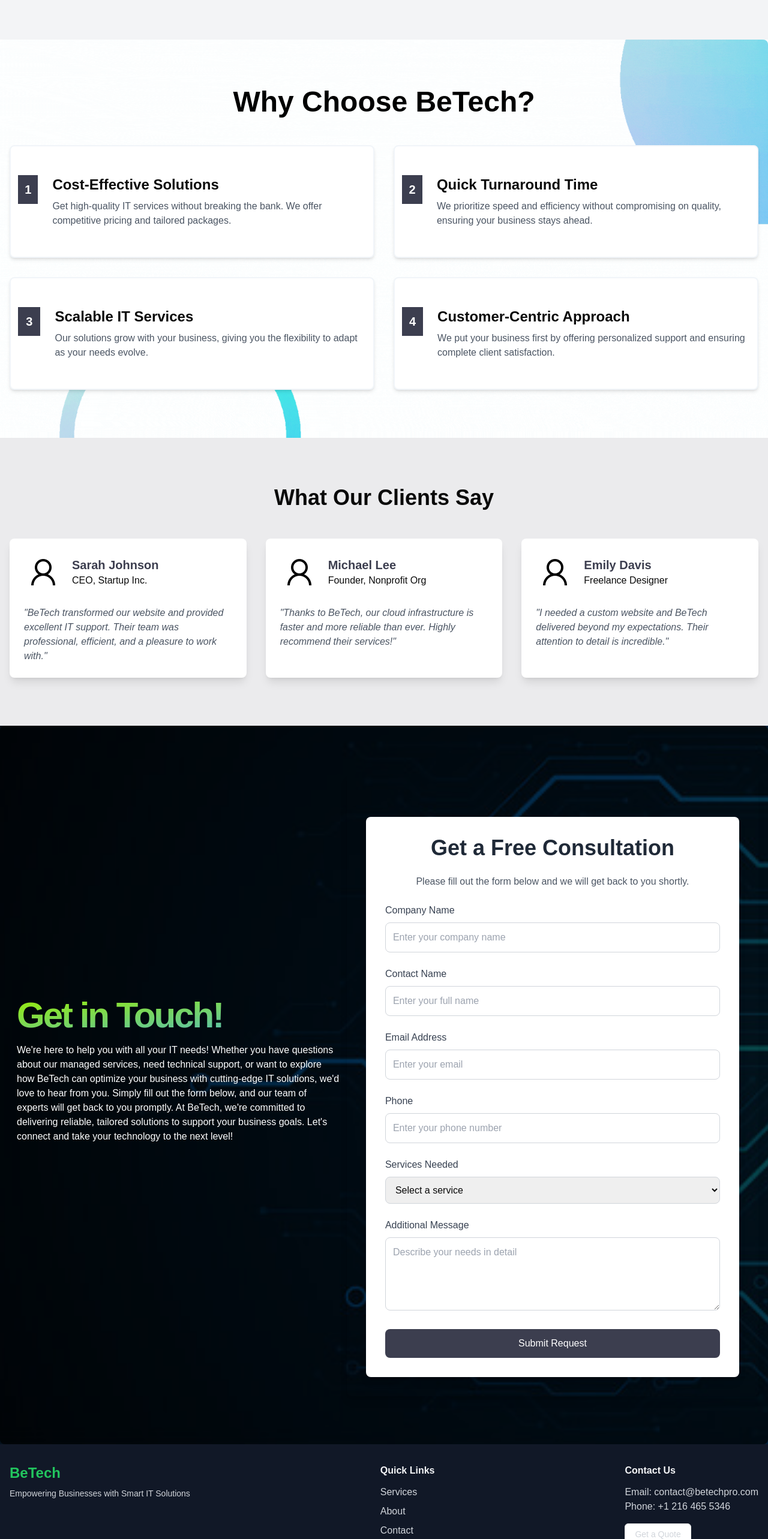
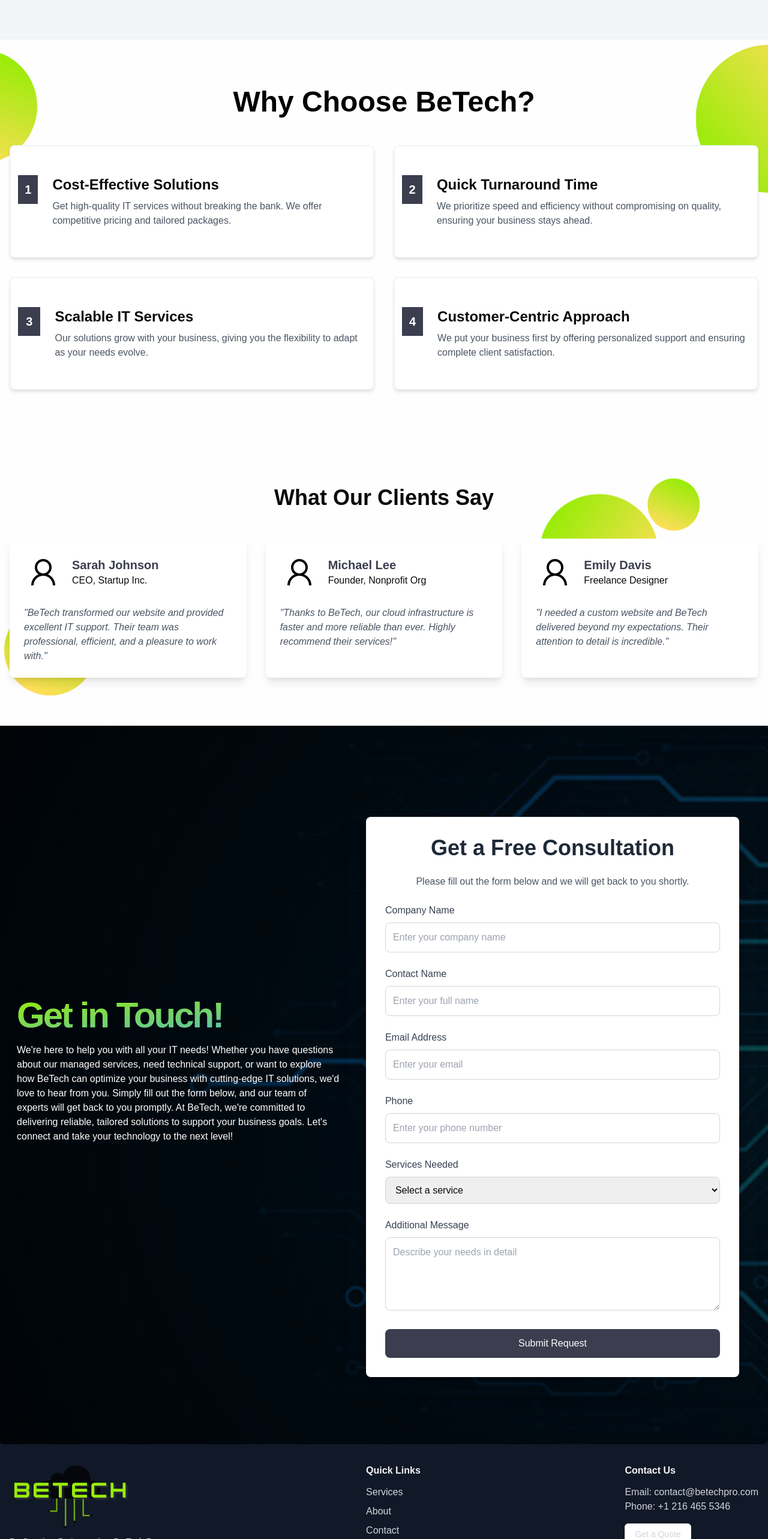
Before and after one commit to BronzeMik/betechpro, a Next.js app: page / in a window 1280 px wide. Shown: the part 1280-3846 px from the top of the page at 60% size. Built offline with nearby package versions, Linux system fonts and the light colour scheme.

Commit message:
update image

```diff
--- a/components/Footer.jsx
+++ b/components/Footer.jsx
@@ -1,5 +1,6 @@
-import Link from 'next/link';
+import Link from "next/link";
 import { Button } from "@/components/ui/button";
+import Image from "next/image";
 
 export default function Footer() {
   return (
@@ -9,8 +10,17 @@
         <div className="flex flex-col md:flex-row justify-between items-center md:items-start">
           {/* Logo and Slogan */}
           <div className="mb-6 md:mb-0">
-            <h1 className="text-2xl font-bold text-green-500">BeTech</h1>
-            <p className="mt-2 text-sm">Empowering Businesses with Smart IT Solutions</p>
+            <Link href="/">
+              <Image
+                src="/BeTech_logo.svg"
+                alt="BeTech"
+                width={200}
+                height={80}
+              />
+            </Link>
+            <p className="mt-2 text-sm">
+              Be Creative. Be Innovative. Be Tech Pro.
+            </p>
           </div>
 
           {/* Quick Links */}
@@ -38,8 +48,21 @@
           {/* Contact Information */}
           <div>
             <h2 className="font-semibold text-gray-100 mb-3">Contact Us</h2>
-            <p>Email: <a href="mailto:contact@betechpro.com" className="hover:text-green-500">contact@betechpro.com</a></p>
-            <p>Phone: <a href="tel:+2164655346" className="hover:text-green-500">+1 216 465 5346</a></p>
+            <p>
+              Email:{" "}
+              <a
+                href="mailto:contact@betechpro.com"
+                className="hover:text-green-500"
+              >
+                contact@betechpro.com
+              </a>
+            </p>
+            <p>
+              Phone:{" "}
+              <a href="tel:+2164655346" className="hover:text-green-500">
+                +1 216 465 5346
+              </a>
+            </p>
             <Button variant="outline" className="mt-4">
               Get a Quote
             </Button>
--- a/components/Testimonials.jsx
+++ b/components/Testimonials.jsx
@@ -24,8 +24,11 @@
     ];
 
     return (
-      <section className="py-20 bg-[#3C3E4F] bg-opacity-10">
-        <div className="container mx-auto px-4">
+      <section className="py-20 bg-[#fefefe] relative bg-cover bg-center ">
+        <div className="absolute inset-0 bg-cover bg-center rounded-lg"
+        style={{backgroundImage: `url('/why-choose-us-bg-2.svg')`}}
+        ></div>
+        <div className="container mx-auto px-4 relative z-10">
           <h2 className="text-4xl font-bold text-center mb-12">
             What Our Clients Say
           </h2>
--- a/components/WhyChooseUs.jsx
+++ b/components/WhyChooseUs.jsx
@@ -23,10 +23,10 @@
     ];
 
     return (
-      <section className="py-20 bg-white relative bg-cover bg-center"
+      <section className="py-20 bg-[#fefefe] relative bg-cover bg-center"
       >
         <div className="absolute inset-0 bg-cover bg-center rounded-lg"
-        style={{backgroundImage: `url('/why-choose-us-bg.gif')`}}
+        style={{backgroundImage: `url('/why-choose-us-bg.svg')`}}
         ></div>
         <div className="container mx-auto px-4">
           <h2 className="text-5xl font-bold text-center mb-12 text-black relative z-10">
```
Also changed, not shown: public/why-choose-us-bg-2.svg (added), public/why-choose-us-bg.svg (added).
